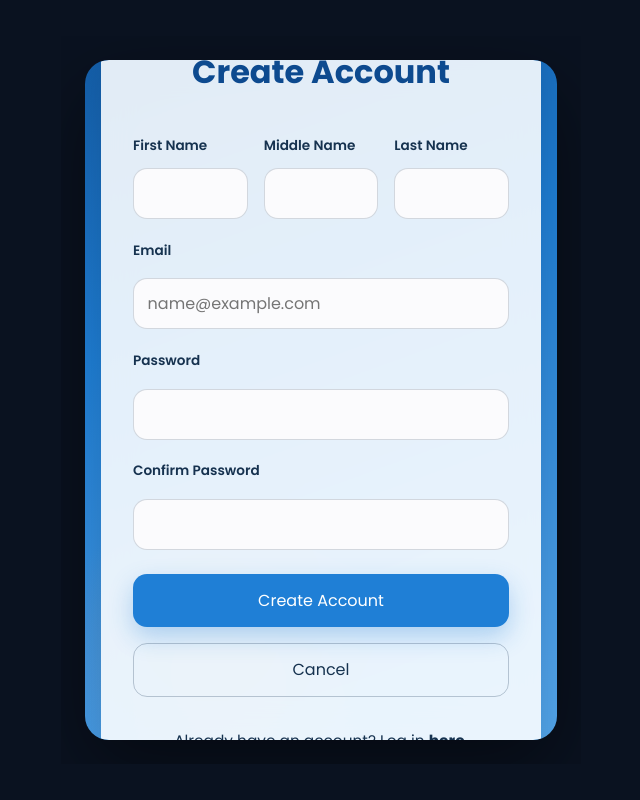
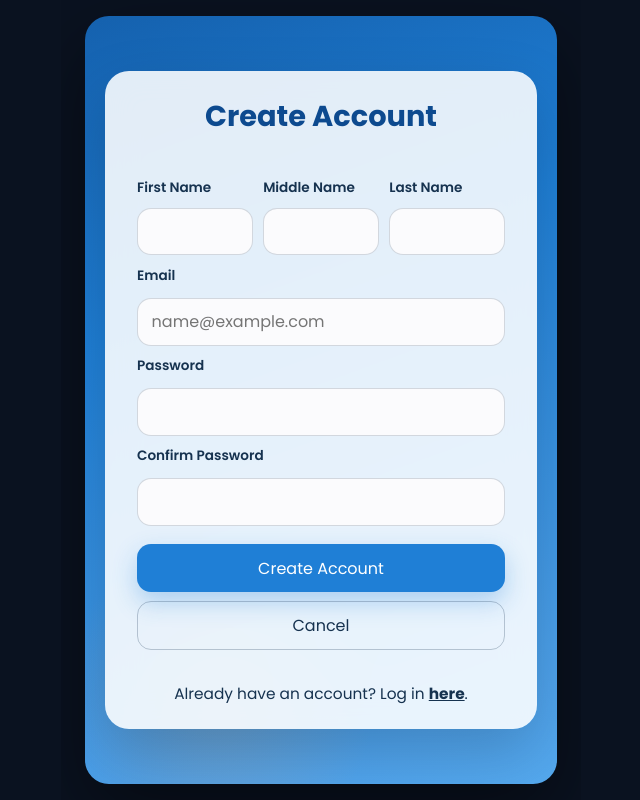
Before and after one commit to QuestTwyst/FinalProject, a React (Vite) app in the folder client/: page /register in a window 1280 px wide. Shown: the whole page, without its empty margins (319-959 px from the left). Built offline with nearby package versions, Linux system fonts and the light colour scheme; no server answers.

Commit message:
Quick adjustment CreateAccount css

```diff
--- a/client/src/components/CreateAccount.jsx
+++ b/client/src/components/CreateAccount.jsx
@@ -149,7 +149,7 @@ function CreateAccount() {
   };
 
   return (
-    <main className="auth-page">
+    <main className="auth-page create-account-page">
       <div className="auth-stage">
         <article className="auth-card">
         <h2>Create Account</h2>
--- a/client/src/styles/Auth.css
+++ b/client/src/styles/Auth.css
@@ -263,3 +263,70 @@
     display: none;
   }
 }
+
+/* Quick update to account page only line 152 createaccount.jsx*/
+
+.create-account-page {
+  box-sizing: border-box;
+  align-items: flex-start;
+  overflow-x: hidden;
+  overflow-y: auto;
+  padding: 1rem 1.25rem;
+}
+
+.create-account-page .auth-stage {
+  width: min(900px, 100%);
+  height: auto;
+  min-height: calc(100dvh - 2rem);
+  padding: 1.25rem;
+  margin: auto;
+  box-sizing: border-box;
+}
+
+.create-account-page .auth-card {
+  width: min(620px, 100%);
+  padding: 1.5rem 2rem;
+  box-sizing: border-box;
+}
+
+.create-account-page .auth-card h2 {
+  margin-bottom: 1rem;
+  font-size: 1.8rem;
+}
+
+.create-account-page .auth-card form {
+  gap: 0.15rem;
+}
+
+.create-account-page .auth-card label {
+  margin-top: 0.5rem;
+}
+
+.create-account-page .auth-card input,
+.create-account-page .auth-card select {
+  width: 100%;
+  margin-top: 0.25rem;
+  padding: 0.65rem 0.85rem;
+  box-sizing: border-box;
+}
+
+.create-account-page .grid-3 {
+  gap: 0.65rem;
+}
+
+.create-account-page .grid-3 > div {
+  min-width: 0;
+}
+
+.create-account-page .auth-actions {
+  gap: 0.55rem;
+  margin-top: 1rem;
+}
+
+.create-account-page .auth-actions button {
+  padding: 0.7rem 1.25rem;
+}
+
+.create-account-page .form-footer {
+  margin-top: 1rem;
+}
```
